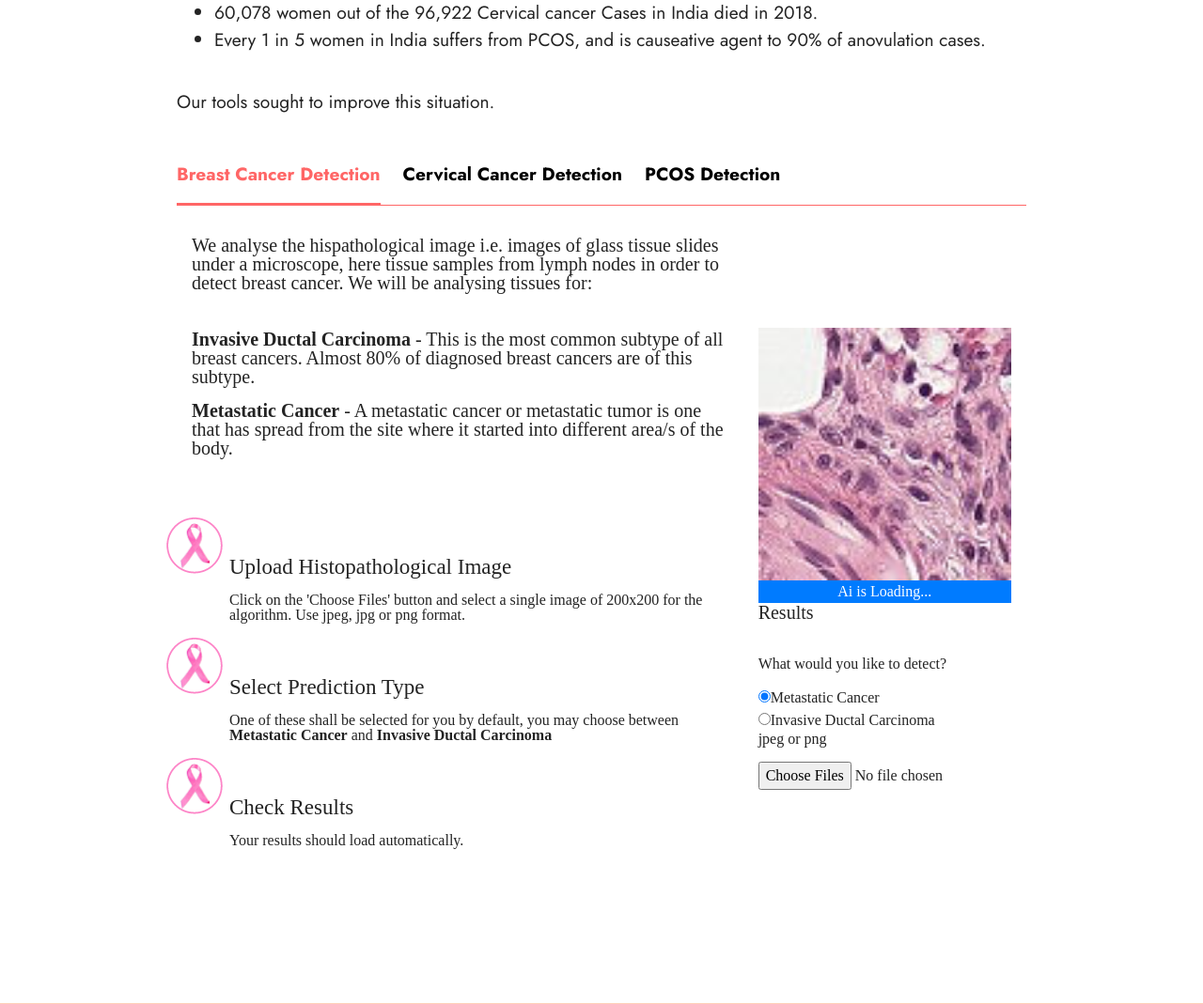
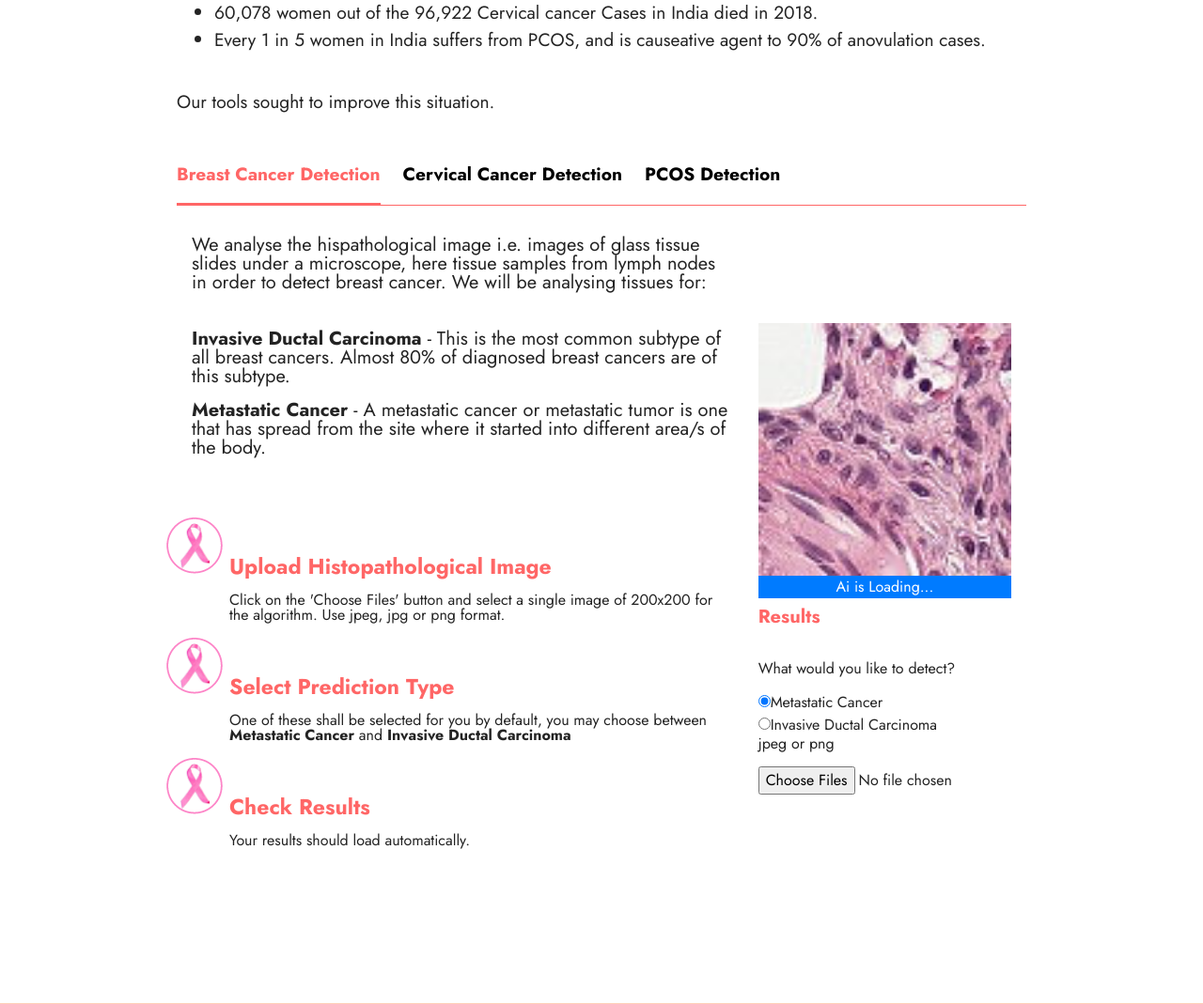
Before and after one commit to priyanshisharma/Feminine, a PHP site: page / in a window 1280 px wide. Shown: the part 2435-3504 px from the top of the page at 94% size. Run offline with PHP 8.4, Linux system fonts and the light colour scheme; some libraries are stand-ins or nearby versions; some web fonts are replaced.

Commit message:
UI enhancement in tools

```diff
--- a/index.html
+++ b/index.html
@@ -10,6 +10,7 @@
 
 
     <title>Feminine</title>
+    <link rel="stylesheet" href="styles/breastCancerTool.css">
     <link rel="stylesheet" href="styles/pcosTool.css">
     <link rel="stylesheet" href="assets/web/assets/mobirise-icons2/mobirise2.css">
     <link rel="stylesheet" href="assets/tether/tether.min.css">
@@ -240,8 +241,8 @@
                 <div class="tab-content">
                     <div id="tab1" class="tab-pane in active" role="tabpanel">
                         <div class="container">
-                            <div class="row">
-                                <div class="col-md-8 breast-tool" style=" margin: auto;">
+                            <div class="row breast-tool">
+                                <div class="col-md-8 " style=" margin: auto;">
                                     <p style="font-size: 20px;">
                                         We analyse the hispathological image i.e. images of glass tissue slides under a microscope, here tissue samples from lymph
                                         nodes in order to detect breast cancer. We will be analysing tissues for:
@@ -258,19 +259,19 @@
                                     <br/><br/>
                                     <ul class="arrow" style="list-style-image: url('assets/images/icon.png');">
                                         <li>
-                                            <p style="font-size: 23px;">Upload Histopathological Image</p>
+                                            <p class="breast-step" style="font-size: 23px;">Upload Histopathological Image</p>
                                             <p>
                                                 Click on the 'Choose Files' button and select a single image of 200x200 for the algorithm. Use jpeg, jpg or png format.
                                             </p>
                                         </li>
                                         <li>
-                                            <p style="font-size: 23px;">Select Prediction Type</p>
+                                            <p class="breast-step" style="font-size: 23px;">Select Prediction Type</p>
                                             <p>One of these shall be selected for you by default, you may choose between <strong>Metastatic Cancer</strong> and
                                                 <strong>Invasive Ductal Carcinoma</strong>
                                             </p>
                                         </li>
                                         <li>
-                                            <p style="font-size: 23px;">Check Results</p>
+                                            <p class="breast-step" style="font-size: 23px;">Check Results</p>
                                             <p>Your results should load automatically. </p>
                                         </li>
                                     </ul>
--- /dev/null
+++ b/styles/breastCancerTool.css
@@ -0,0 +1,14 @@
+.breast-tool{
+    font-family:'Jost', sans-serif;
+}
+.breast-step{
+    color:#ff6666;
+    font-weight:700;
+}
+.breast-tool li{
+}
+.breast-tool h5{
+    color:#ff6666;
+    font-weight:700;
+    margin-top:10px;
+}
--- a/styles/pcosTool.css
+++ b/styles/pcosTool.css
@@ -34,17 +34,13 @@
     margin:2% 20%;
 }
 .prediction-result{
-     background: #ff6666; /* Old browsers */
-    background: -moz-linear-gradient(-45deg,  #ff6666 0%, #ffd65e 100%); /* FF3.6-15 */
-    background: -webkit-linear-gradient(-45deg,  #ff6666 0%,#ffd65e 100%); /* Chrome10-25,Safari5.1-6 */
-    background: linear-gradient(135deg,  #ff6666 0%,#ffd65e 100%); /* W3C, IE10+, FF16+, Chrome26+, Opera12+, Safari7+ */
-    filter: progid:DXImageTransform.Microsoft.gradient( startColorstr='#ff6666', endColorstr='#ffd65e',GradientType=1 ); /* IE6-9 fallback on horizontal gradient */
-
-    color:white;
+    color:#ff9966;
     padding:3%;
     text-align:center;
     font-size:2rem;
     font-family:'Jost', sans-serif;
+    padding:10px;
+    border:2px solid #ff9966;
 }
 
 @media(max-width:890px){
```
